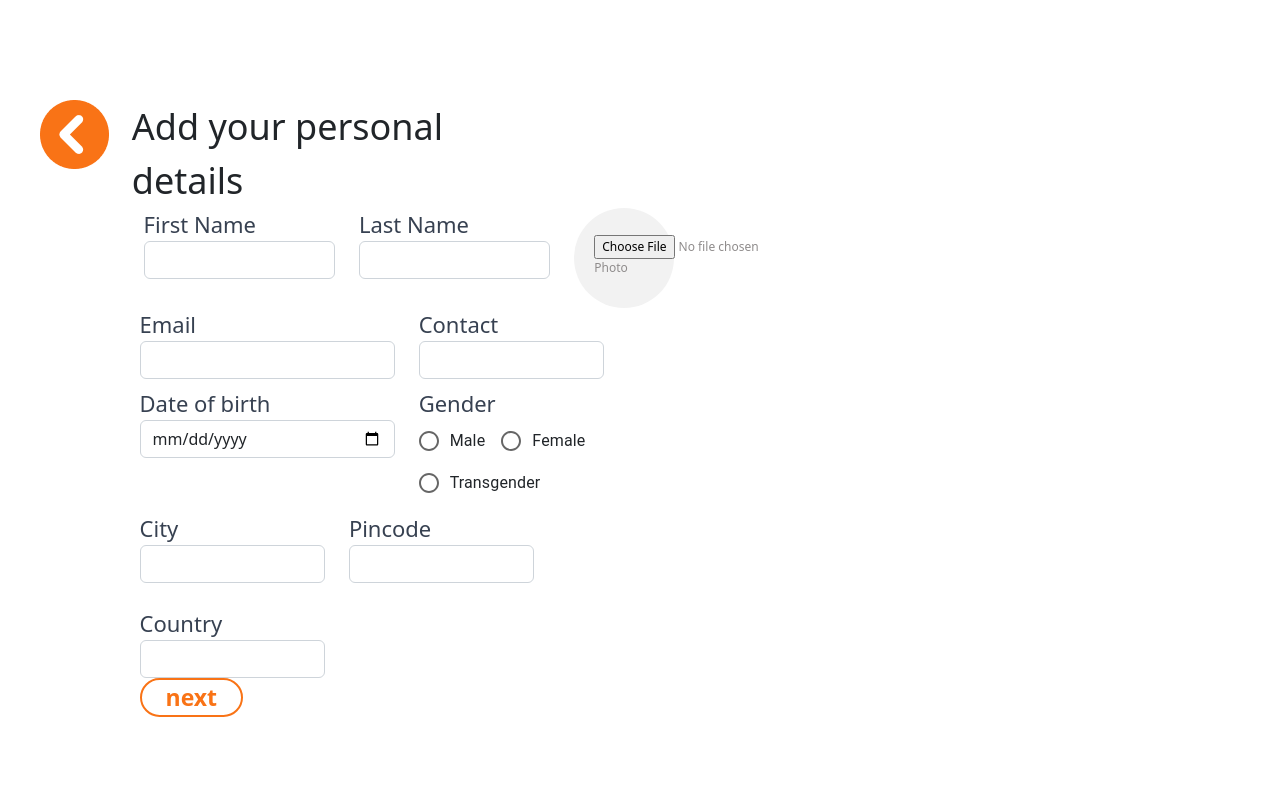
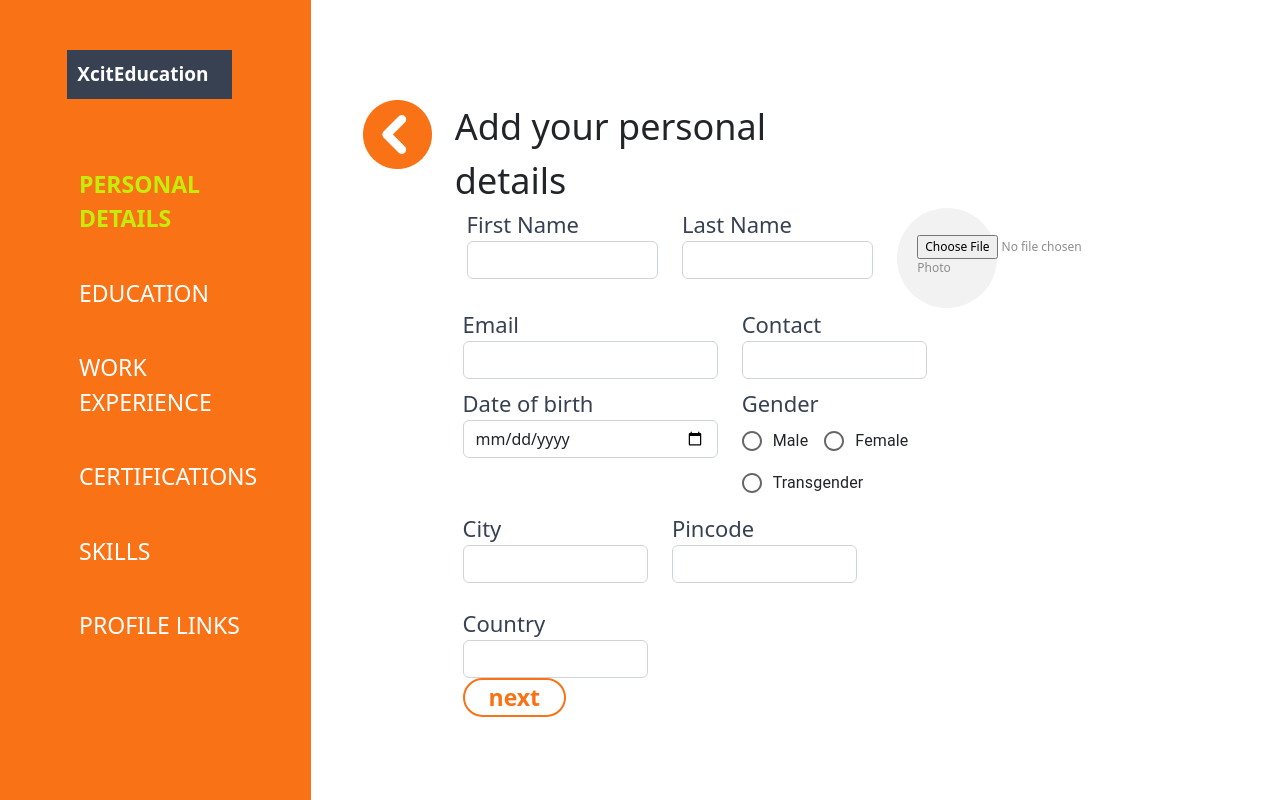
Before and after one commit to vishu7im/xciteE, a React (Create React App) app in the folder client/: page /personal in a window 1280 px wide. Built offline with nearby package versions, Linux system fonts and the light colour scheme; no server answers; sample sign-in values are in the browser's storage.

Commit message:
active link

```diff
--- a/client/src/App.js
+++ b/client/src/App.js
@@ -3,7 +3,6 @@ import { BrowserRouter as Router, Routes, Route } from "react-router-dom";
 import { AuthContext } from "./context/AuthContext";
 import PersonalDetails from "./pages/candidate/personaldetails/PersonalDetails";
 import Register from "./pages/candidate/register/Register";
-import Home from "./pages/Home/Home";
 import ProtectedRoute from "./routes/ProtectedRoute";
 import Education from "./pages/candidate/education/Education";
 import WorkExperience from "./pages/candidate/workexperience/Workexperience";
@@ -20,10 +19,9 @@ export default function App() {
   return (
     <Router>
       <Routes>
-        <Route exact path="/" element={<Home />} />
         <Route exact path="/register" element={<Register />} />
         <Route exact path="/loginprompt" element={<LoginPrompt />} />
-        <Route exact path="/mainpage" element={<Mainpage />} />
+        <Route exact path="/" element={<Mainpage />} />
         <Route exact path="/navbar" element={<Navbar />} />
 
         <Route
--- a/client/src/components/navbar/Navbar.jsx
+++ b/client/src/components/navbar/Navbar.jsx
@@ -1,42 +1,58 @@
-import React from "react";
+import React, { useState } from "react";
 import { Link, useNavigate } from "react-router-dom";
 import "./navbar.css";
 
-const Navbar = () => {
-  const navigate = useNavigate();
+const Navbar = ({ status }) => {
   return (
     <div className="row">
       <div className="col-lg-12">
         <div className="personal_text">XcitEducation</div>
         <div className="btn-grp mt-5">
           <div>
-            <Link to="/personal" className="btn-1">
+            <Link
+              to="/personal"
+              className={`btn-1 ${status === "Persnoal" ? "active" : ""}`}
+            >
               PERSONAL DETAILS
             </Link>
-            <div className="bottom_line"></div>
           </div>
           <div>
-            <Link to="/education" className="btn-1">
+            <Link
+              to="/education"
+              className={`btn-1 ${status === "Education" ? "active" : ""}`}
+            >
               EDUCATION
             </Link>
           </div>
           <div>
-            <Link to="/workexperience" className="btn-1">
+            <Link
+              to="/workexperience"
+              className={`btn-1 ${status === "Exp" ? "active" : ""}`}
+            >
               WORK EXPERIENCE
             </Link>
           </div>
           <div>
-            <Link to="/certification" className="btn-1">
+            <Link
+              to="/certification"
+              className={`btn-1 ${status === "Certificate" ? "active" : ""}`}
+            >
               CERTIFICATIONS
             </Link>
           </div>
           <div>
-            <Link to="/skills" className="btn-1">
+            <Link
+              to="/skills"
+              className={`btn-1 ${status === "Skill" ? "active" : ""}`}
+            >
               SKILLS
             </Link>
           </div>
           <div>
-            <Link to="/profilelink" className="btn-1">
+            <Link
+              to="/profilelink"
+              className={`btn-1 ${status === "Link" ? "active" : ""}`}
+            >
               PROFILE LINKS
             </Link>
           </div>
--- a/client/src/components/navbar/navbar.css
+++ b/client/src/components/navbar/navbar.css
@@ -1,55 +1,50 @@
-.personal-page-left{
-    background-color: #F97316;
-    height:100vh;
-
+.personal-page-left {
+  background-color: #f97316;
+  height: 100vh;
 }
 
-
-.personal_text{
-    font-family: 'Segoe UI', sans-serif ,600;
+.personal_text {
+  font-family: "Segoe UI", sans-serif, 600;
   background-color: #374151;
-    padding:10px;
+  padding: 10px;
   margin: auto;
   color: #ffff;
-    width:55%;
+  width: 55%;
   margin-top: 50px;
   font-weight: 700;
-    font-size:19px;
+  font-size: 19px;
 }
 
-
-
-
-
-
-
-.btn-grp{
-
+.btn-grp {
   padding-left: 59px;
-
 }
 
-.btn-1{
-    font-family: 'Segoe UI', sans-serif,400 ;
-    background-color: #F97316;
+.btn-1 {
+  font-family: "Segoe UI", sans-serif, 400;
+  background-color: #f97316;
   color: #fff;
-    padding:20px;
+  padding: 20px;
   border: none;
   font-size: 23px;
   display: flex;
   align-self: flex-start;
+  text-decoration: none;
+}
+.btn-next {
+  background-color: #fff;
+  border: 2px solid #f97316;
+  color: #f97316;
+  padding: 0px 24px;
+  font-size: 23px;
+  font-weight: 600;
+  border-radius: 22px;
+  font-family: "Segoe UI", sans-serif, 400;
+}
+.clear {
+  clear: both;
+}
 
+.active {
+  color: #c4ee0a;
+  font-weight: 900;
 }
-.btn-next{
-    background-color: #fff;
-    border:2px solid #F97316;
-    color:#F97316;
-    padding:0px 24px;
-    font-size: 23px;
-    font-weight:600;
-    border-radius: 22px;
-    font-family: 'Segoe UI', sans-serif,400 ;
-}
-.clear{
-    clear:both;
-}
--- a/client/src/index.css
+++ b/client/src/index.css
@@ -3,3 +3,6 @@
   padding: 0px;
   box-sizing: border-box;
 }
+.active {
+  color: green;
+}
--- a/client/src/pages/candidate/certification/Certification.jsx
+++ b/client/src/pages/candidate/certification/Certification.jsx
@@ -64,7 +64,7 @@ const Certification = () => {
     <div className="container-fluid main_container">
       <div className="row">
         <div className="col-lg-3 certification-page-left">
-          <Navbar />
+          <Navbar status={"Certificate"} />
         </div>
         <div className="col-lg-8">
           <div className="row">
--- a/client/src/pages/candidate/education/Education.jsx
+++ b/client/src/pages/candidate/education/Education.jsx
@@ -62,7 +62,7 @@ const Education = () => {
     <div className="container-fluid main_container">
       <div className="row">
         <div className="col-lg-3 education-page-left">
-          <Navbar />
+          <Navbar status={"Education"} />
         </div>
         <div className="col-lg-8">
           <div className="row">
--- a/client/src/pages/candidate/personaldetails/PersonalDetails.js
+++ b/client/src/pages/candidate/personaldetails/PersonalDetails.js
@@ -94,6 +94,10 @@ const PersonalDetails = () => {
   return (
     <div className="container-fluid main_container">
       <div className="row">
+        <div className="col-lg-3 personal-page-left">
+          <Navbar status={"Persnoal"} />
+        </div>
+
         <div className="col-lg-8">
           <div className="row">
             <div className="col-lg-1 prev_icon">
--- a/client/src/pages/candidate/profilelinks/Profilelinks.jsx
+++ b/client/src/pages/candidate/profilelinks/Profilelinks.jsx
@@ -56,7 +56,7 @@ const ProfileLinks = () => {
     <div className="container-fluid main_container">
       <div className="row">
         <div className="col-lg-3 certification-page-left">
-          <Navbar />
+          <Navbar status={"Link"} />
         </div>
         <div className="col-lg-9">
           <div className="row ">
--- a/client/src/pages/candidate/skill/Skills.jsx
+++ b/client/src/pages/candidate/skill/Skills.jsx
@@ -12,7 +12,7 @@ const Skills = () => {
     <div className="container-fluid main_container">
       <div className="row">
         <div className="col-lg-3 certification-page-left">
-          <Navbar />
+          <Navbar status={"Skill"} />
         </div>
         <div className="col-lg-8">
           <div className="row">
```
Lines whose indentation alone changed are shown as unchanged.
